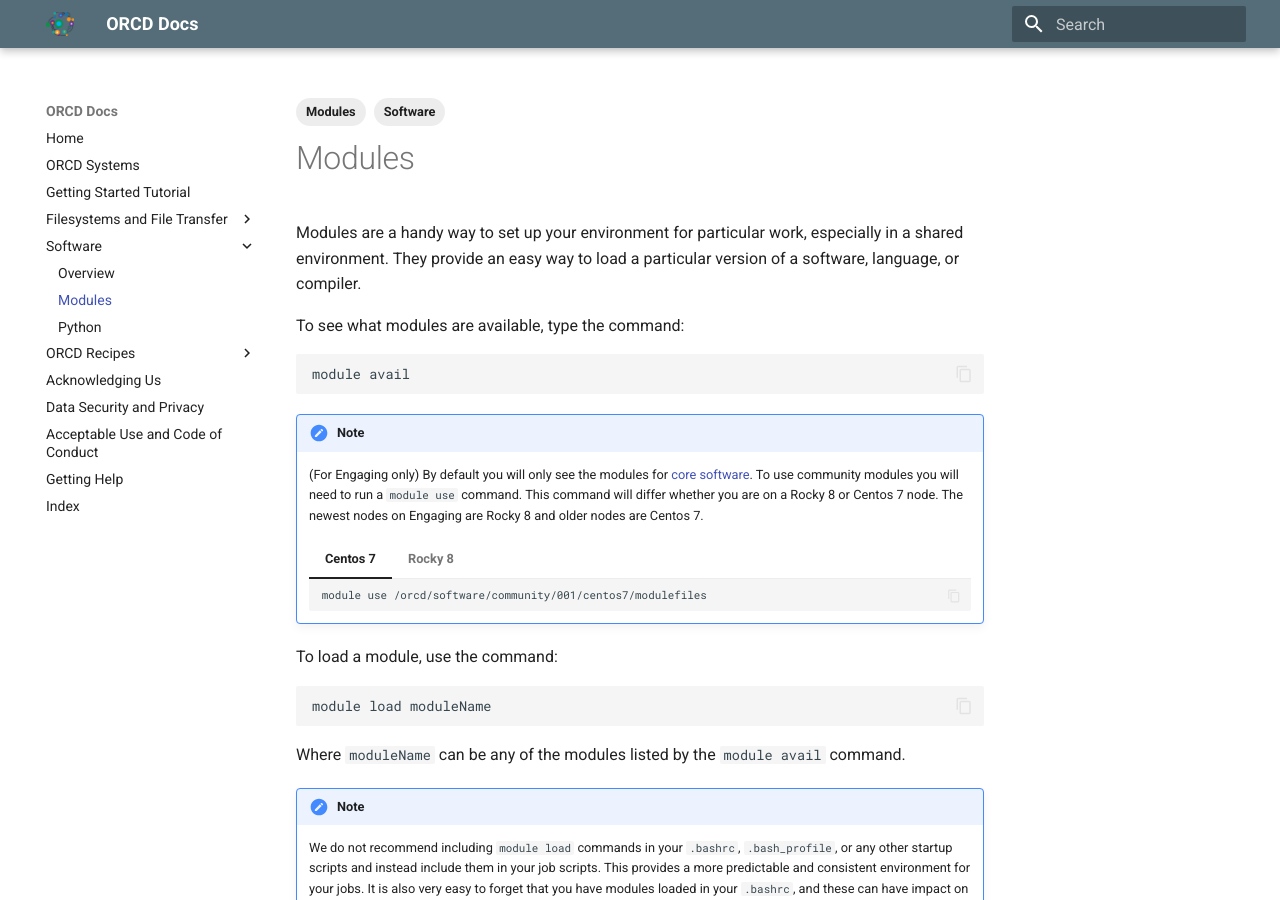
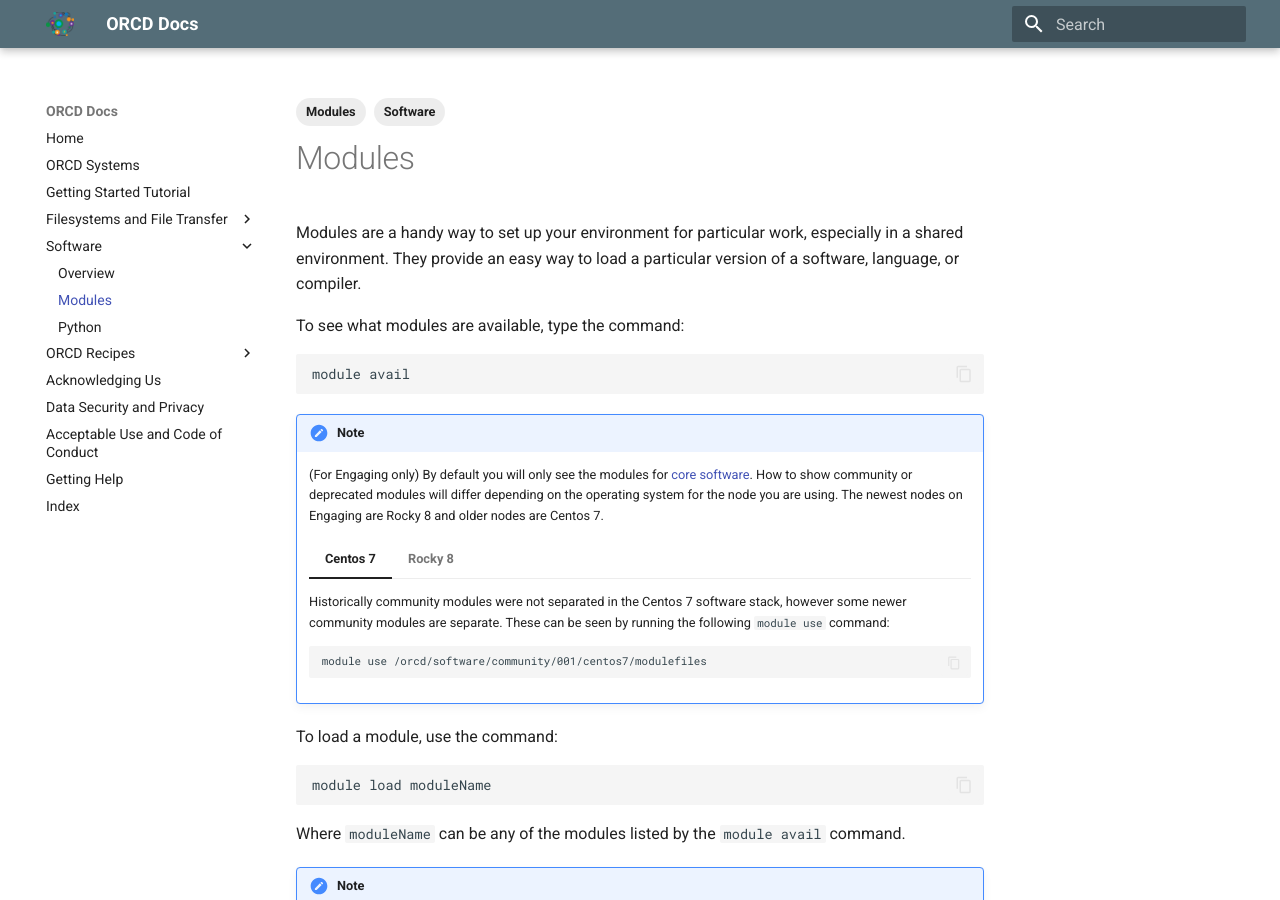
Before and after one commit to mit-orcd/orcd-docs-edit, an MkDocs documentation site: the page built from docs/software/modules.md, in a window 1280 px wide and 900 px high. Built offline with MkDocs 1.6.1 and Material for MkDocs 9.7.7, drawn with Linux system fonts in a browser that asks for light colours.

Commit message:
Updates for seeing community and deprecated modules

````diff
--- a/docs/software/modules.md
+++ b/docs/software/modules.md
@@ -14,15 +14,22 @@
 ```
 
 !!! Note
-    (For Engaging only) By default you will only see the modules for [core software](overview.md#software-landscape). To use community modules you will need to run a `module use` command. This command will differ whether you are on a Rocky 8 or Centos 7 node. The newest nodes on Engaging are Rocky 8 and older nodes are Centos 7.
+    (For Engaging only) By default you will only see the modules for [core software](overview.md#software-landscape). How to show community or deprecated modules will differ depending on the operating system for the node you are using. The newest nodes on Engaging are Rocky 8 and older nodes are Centos 7.
     === "Centos 7"
+        Historically community modules were not separated in the Centos 7 software stack, however some newer community modules are separate. These can be seen by running the following `module use` command:
         ```bash
         module use /orcd/software/community/001/centos7/modulefiles
         ```
 
     === "Rocky 8"
+        To show community modules load the `community-modules` module:
         ```bash
-        module use /orcd/software/community/001/modulefiles
+        module load community-modules
+        ```
+
+        To show deprecated modules load the `deprecated-modules` module:
+        ```bash
+        module load deprecated-modules
         ```
 
 To load a module, use the command:
````
